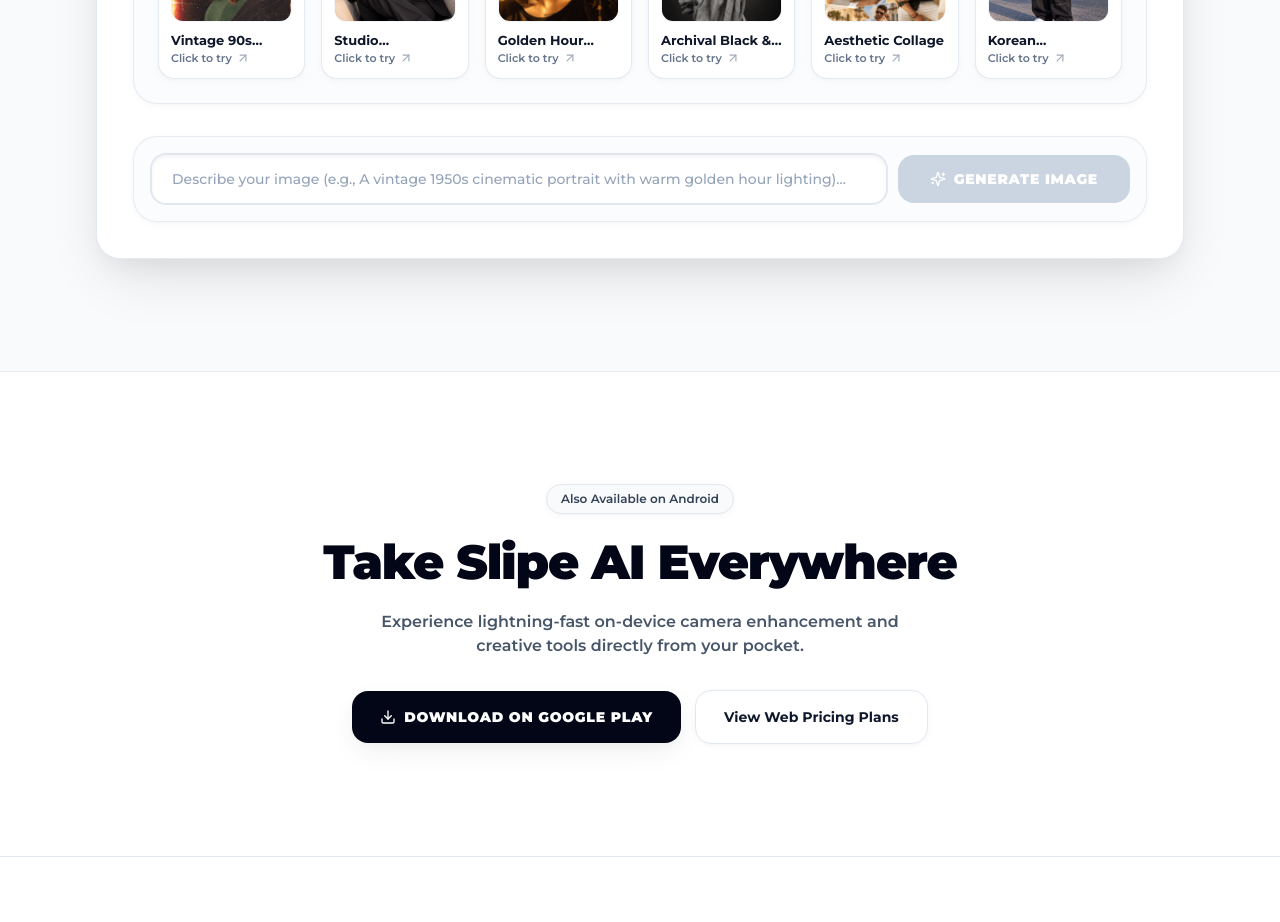
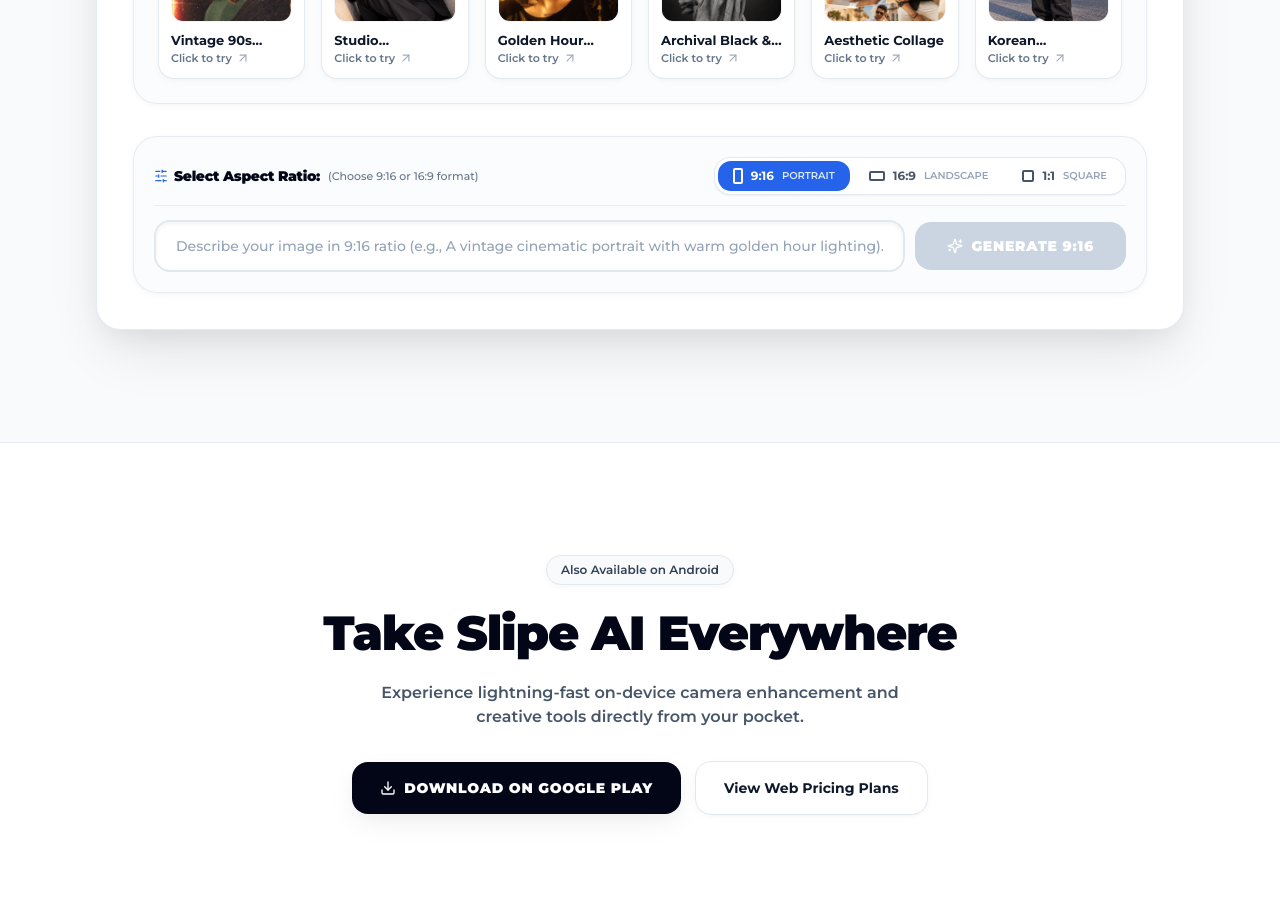
Before and after one commit to Sreerag111/slipeaiwebsite2, a Next.js app: page / in a window 1280 px wide. Shown: the part 4320-5242 px from the top of the page. Built offline with nearby package versions, Linux system fonts and the light colour scheme.

Commit message:
feat: add 9:16 and 16:9 aspect ratio options for AI image generation

```diff
--- a/app/api/generate-image/route.ts
+++ b/app/api/generate-image/route.ts
@@ -1,9 +1,12 @@
 import { NextRequest, NextResponse } from 'next/server';
+
+export const maxDuration = 60; // Allow sufficient time for AI image synthesis
 
 export async function POST(req: NextRequest) {
   try {
     const body = await req.json();
     const prompt = body?.prompt;
+    const requestedRatio = body?.aspectRatio || '1:1';
 
     if (!prompt || typeof prompt !== 'string' || !prompt.trim()) {
       return NextResponse.json(
@@ -13,21 +16,36 @@ export async function POST(req: NextRequest) {
     }
 
     const trimmedPrompt = prompt.trim();
+
+    // Map aspect ratios to exact dimensions supported by OpenAI image generation models
+    let targetSize = '1024x1024';
+    let normalizedRatio = '1:1';
+
+    if (requestedRatio === '9:16' || requestedRatio === 'portrait') {
+      targetSize = '1024x1792';
+      normalizedRatio = '9:16';
+    } else if (requestedRatio === '16:9' || requestedRatio === 'landscape') {
+      targetSize = '1792x1024';
+      normalizedRatio = '16:9';
+    } else if (body?.size) {
+      targetSize = body.size;
+    }
+
     const primaryKey = process.env.IMAGE_GEN_API_KEY || '';
     const secondaryKey = process.env.OPENAI_API_KEY || '';
 
     const keysToTry = [primaryKey, secondaryKey].filter(Boolean);
 
-    // Try OpenAI gpt-image-2 model with fallback to gpt-image-1.5 / dall-e-3
+    // Try OpenAI models: gpt-image-2 (primary verified), gpt-image-1.5, chatgpt-image-latest, dall-e-3
     for (const key of keysToTry) {
-      const modelsToTry = ['gpt-image-2', 'gpt-image-1.5', 'dall-e-3'];
+      const modelsToTry = ['gpt-image-2', 'gpt-image-1.5', 'chatgpt-image-latest', 'dall-e-3'];
       for (const model of modelsToTry) {
         try {
           const payload: any = {
             model,
             prompt: trimmedPrompt,
             n: 1,
-            size: '1024x1024',
+            size: targetSize,
           };
 
           const response = await fetch('https://api.openai.com/v1/images/generations', {
@@ -57,13 +75,15 @@ export async function POST(req: NextRequest) {
                   success: true,
                   imageUrl,
                   prompt: trimmedPrompt,
-                  model: 'gpt-image-2',
+                  model,
+                  aspectRatio: normalizedRatio,
+                  size: targetSize,
                 });
               }
             }
           } else {
             const errText = await response.text();
-            console.warn(`OpenAI image generation error with model ${model}:`, errText);
+            console.warn(`OpenAI image generation error with model ${model} (size: ${targetSize}):`, errText);
           }
         } catch (callErr) {
           console.warn(`Error invoking OpenAI model ${model}:`, callErr);
--- a/components/AIImageCreation.tsx
+++ b/components/AIImageCreation.tsx
@@ -8,6 +8,7 @@ import {
   RotateCcw,
   ArrowUpRight,
   Check,
+  SlidersHorizontal,
 } from 'lucide-react';
 import { saveAs } from 'file-saver';
 
@@ -15,8 +16,12 @@ interface AIImageCreationProps {
   onStartEnhancing?: () => void;
 }
 
+export type AspectRatio = '9:16' | '16:9' | '1:1';
+
 export function AIImageCreation({ onStartEnhancing }: AIImageCreationProps) {
   const [prompt, setPrompt] = useState('');
+  const [aspectRatio, setAspectRatio] = useState<AspectRatio>('9:16');
+  const [generatedRatio, setGeneratedRatio] = useState<AspectRatio>('9:16');
   const [isGenerating, setIsGenerating] = useState(false);
   const [generatedImageUrl, setGeneratedImageUrl] = useState<string | null>(null);
   const [lastPrompt, setLastPrompt] = useState<string>('');
@@ -64,13 +69,17 @@ export function AIImageCreation({ onStartEnhancing }: AIImageCreationProps) {
       const res = await fetch('/api/generate-image', {
         method: 'POST',
         headers: { 'Content-Type': 'application/json' },
-        body: JSON.stringify({ prompt: textToUse }),
+        body: JSON.stringify({
+          prompt: textToUse,
+          aspectRatio,
+        }),
       });
 
       const data = await res.json();
       if (res.ok && data.imageUrl) {
         setGeneratedImageUrl(data.imageUrl);
         setLastPrompt(textToUse);
+        setGeneratedRatio(data.aspectRatio || aspectRatio);
       } else {
         alert(data.error || 'Failed to generate image. Please try again.');
       }
@@ -85,6 +94,7 @@ export function AIImageCreation({ onStartEnhancing }: AIImageCreationProps) {
   const handleDownload = () => {
     if (!generatedImageUrl) return;
     try {
+      const ratioTag = generatedRatio.replace(':', 'x');
       if (generatedImageUrl.startsWith('data:')) {
         const parts = generatedImageUrl.split(',');
         const mime = parts[0].match(/:(.*?);/)?.[1] || 'image/png';
@@ -95,15 +105,30 @@ export function AIImageCreation({ onStartEnhancing }: AIImageCreationProps) {
         }
         const byteArray = new Uint8Array(byteNumbers);
         const blob = new Blob([byteArray], { type: mime });
-        saveAs(blob, `slipeai_creation_${Date.now()}.png`);
+        saveAs(blob, `slipeai_creation_${ratioTag}_${Date.now()}.png`);
       } else {
-        saveAs(generatedImageUrl, `slipeai_creation_${Date.now()}.png`);
+        saveAs(generatedImageUrl, `slipeai_creation_${ratioTag}_${Date.now()}.png`);
       }
     } catch (e) {
       console.error('Download error:', e);
       window.open(generatedImageUrl, '_blank');
     }
   };
+
+  // Dynamic layout classes based on aspect ratio
+  const stageRatioClass =
+    aspectRatio === '9:16'
+      ? 'aspect-[9/16] max-h-[580px] max-w-sm mx-auto'
+      : aspectRatio === '16:9'
+      ? 'aspect-video max-h-[520px] w-full'
+      : 'aspect-square max-h-[520px] max-w-xl mx-auto';
+
+  const outputRatioClass =
+    generatedRatio === '9:16'
+      ? 'aspect-[9/16] max-h-[640px] max-w-sm sm:max-w-md mx-auto'
+      : generatedRatio === '16:9'
+      ? 'aspect-video max-h-[560px] w-full'
+      : 'aspect-square max-h-[560px] max-w-xl mx-auto';
 
   return (
     <section id="create" className="py-14 sm:py-20 md:py-28 border-t border-slate-200/80 bg-[#F8FAFC]">
@@ -141,8 +166,8 @@ export function AIImageCreation({ onStartEnhancing }: AIImageCreationProps) {
 
           {/* Central Output / Showcase Stage */}
           {isGenerating ? (
-            /* Generating Stage: ONLY show Generating with animation (no icons, no subtitles, no progress bar) */
-            <div className="relative aspect-square sm:aspect-[16/10] max-h-[520px] w-full rounded-2xl border border-slate-200 bg-slate-50/90 flex items-center justify-center p-6 overflow-hidden container-shade">
+            /* Generating Stage: ONLY show Generating with animation */
+            <div className={`relative ${stageRatioClass} w-full rounded-2xl border border-slate-200 bg-slate-50/90 flex items-center justify-center p-6 overflow-hidden container-shade transition-all duration-300`}>
               {/* Full container background shimmer sweep */}
               <div className="absolute inset-0 pointer-events-none overflow-hidden">
                 <div className="w-[200%] h-full -translate-x-full animate-shimmer bg-gradient-to-r from-transparent via-blue-500/10 to-transparent" />
@@ -163,19 +188,27 @@ export function AIImageCreation({ onStartEnhancing }: AIImageCreationProps) {
           ) : generatedImageUrl ? (
             /* Output Display Stage */
             <div className="space-y-6">
-              <div className="relative aspect-square sm:aspect-[16/10] max-h-[560px] w-full rounded-2xl overflow-hidden border border-slate-200 bg-slate-900 flex items-center justify-center container-shade-lg group">
+              <div className={`relative ${outputRatioClass} w-full rounded-2xl overflow-hidden border border-slate-200 bg-slate-950 flex items-center justify-center container-shade-lg group shadow-xl transition-all duration-300`}>
                 <img
                   src={generatedImageUrl}
                   alt={lastPrompt}
                   className="max-h-full max-w-full object-contain"
                 />
+
+                {/* Ratio & Model Badge */}
+                <div className="absolute top-3 right-3 flex items-center gap-1.5 bg-slate-950/85 backdrop-blur-md border border-white/10 text-white text-[11px] font-black px-2.5 py-1 rounded-lg shadow-md">
+                  <span className="text-blue-400">{generatedRatio}</span>
+                  <span className="text-slate-400 font-semibold text-[10px]">
+                    {generatedRatio === '9:16' ? 'Portrait' : generatedRatio === '16:9' ? 'Landscape' : 'Square'}
+                  </span>
+                </div>
               </div>
 
               {/* Prompt recap & action buttons */}
               <div className="flex flex-col sm:flex-row items-start sm:items-center justify-between gap-4 p-4 rounded-2xl bg-slate-50 border border-slate-200/80">
                 <div className="space-y-0.5 max-w-xl">
                   <span className="text-[10px] font-black uppercase tracking-wider text-slate-500">
-                    Generated Description
+                    Generated Description ({generatedRatio})
                   </span>
                   <p className="text-xs sm:text-sm font-bold text-slate-900 line-clamp-2">
                     &ldquo;{lastPrompt}&rdquo;
@@ -188,7 +221,7 @@ export function AIImageCreation({ onStartEnhancing }: AIImageCreationProps) {
                     className="flex-1 sm:flex-none flex items-center justify-center gap-2 px-5 py-2.5 rounded-xl bg-slate-900 hover:bg-slate-800 text-white font-bold text-xs shadow-md transition-all active:scale-95"
                   >
                     <Download className="h-4 w-4" />
-                    <span>Download Image</span>
+                    <span>Download Image ({generatedRatio})</span>
                   </button>
 
                   <button
@@ -221,7 +254,7 @@ export function AIImageCreation({ onStartEnhancing }: AIImageCreationProps) {
               </p>
             </div>
 
-            {/* Amazing Responsive Grid: 2 cols on mobile, 3 cols on tablet, 6 cols on laptop/desktop */}
+            {/* Responsive Grid: 2 cols on mobile, 3 cols on tablet, 6 cols on laptop/desktop */}
             <div className="grid grid-cols-2 sm:grid-cols-3 lg:grid-cols-6 gap-3 sm:gap-4">
               {stylePresets.map((style, idx) => {
                 const isSelected = prompt === style.prompt;
@@ -271,8 +304,79 @@ export function AIImageCreation({ onStartEnhancing }: AIImageCreationProps) {
             </div>
           </div>
 
-          {/* Bottom Prompt Bar: "Describe your image" */}
-          <div className="rounded-3xl border border-slate-200/80 bg-slate-50/60 p-3 sm:p-4 container-shade-sm space-y-2">
+          {/* Bottom Prompt Bar: "Describe your image" with Aspect Ratio selector directly above */}
+          <div className="rounded-3xl border border-slate-200/80 bg-slate-50/60 p-4 sm:p-5 container-shade-sm space-y-3.5">
+            {/* Aspect Ratio Selector (Above "Describe your image") */}
+            <div className="flex flex-col sm:flex-row sm:items-center justify-between gap-2.5 pb-2.5 border-b border-slate-200/70">
+              <div className="flex items-center gap-2">
+                <span className="text-xs sm:text-sm font-black text-slate-950 tracking-tight flex items-center gap-1.5">
+                  <SlidersHorizontal className="w-3.5 h-3.5 text-blue-600" />
+                  Select Aspect Ratio:
+                </span>
+                <span className="text-[11px] text-slate-500 font-medium hidden sm:inline">
+                  (Choose 9:16 or 16:9 format)
+                </span>
+              </div>
+
+              {/* Functional Aspect Ratio Options */}
+              <div className="inline-flex items-center gap-1.5 p-1 bg-white border border-slate-200/90 rounded-2xl shadow-sm self-start sm:self-auto">
+                {/* 9:16 Ratio Button */}
+                <button
+                  type="button"
+                  onClick={() => setAspectRatio('9:16')}
+                  className={`flex items-center gap-2 px-3 sm:px-3.5 py-1.5 rounded-xl text-xs font-bold transition-all ${
+                    aspectRatio === '9:16'
+                      ? 'bg-blue-600 text-white shadow-sm ring-1 ring-blue-600'
+                      : 'text-slate-600 hover:text-slate-950 hover:bg-slate-100'
+                  }`}
+                  title="9:16 Vertical Portrait (1024x1792) - Reels, Stories & Mobile Wallpaper"
+                >
+                  <span className="inline-block w-2.5 h-4 border-2 border-current rounded-[2px]" />
+                  <span>9:16</span>
+                  <span className={`text-[10px] uppercase font-semibold hidden sm:inline ${aspectRatio === '9:16' ? 'text-blue-100' : 'text-slate-400'}`}>
+                    Portrait
+                  </span>
+                </button>
+
+                {/* 16:9 Ratio Button */}
+                <button
+                  type="button"
+                  onClick={() => setAspectRatio('16:9')}
+                  className={`flex items-center gap-2 px-3 sm:px-3.5 py-1.5 rounded-xl text-xs font-bold transition-all ${
+                    aspectRatio === '16:9'
+                      ? 'bg-blue-600 text-white shadow-sm ring-1 ring-blue-600'
+                      : 'text-slate-600 hover:text-slate-950 hover:bg-slate-100'
+                  }`}
+                  title="16:9 Widescreen Landscape (1792x1024) - Cinematic, Banner & Desktop"
+                >
+                  <span className="inline-block w-4 h-2.5 border-2 border-current rounded-[2px]" />
+                  <span>16:9</span>
+                  <span className={`text-[10px] uppercase font-semibold hidden sm:inline ${aspectRatio === '16:9' ? 'text-blue-100' : 'text-slate-400'}`}>
+                    Landscape
+                  </span>
+                </button>
+
+                {/* 1:1 Ratio Button */}
+                <button
+                  type="button"
+                  onClick={() => setAspectRatio('1:1')}
+                  className={`flex items-center gap-2 px-3 sm:px-3.5 py-1.5 rounded-xl text-xs font-bold transition-all ${
+                    aspectRatio === '1:1'
+                      ? 'bg-blue-600 text-white shadow-sm ring-1 ring-blue-600'
+                      : 'text-slate-600 hover:text-slate-950 hover:bg-slate-100'
+                  }`}
+                  title="1:1 Square (1024x1024) - Profile Avatar & Square Post"
+                >
+                  <span className="inline-block w-3 h-3 border-2 border-current rounded-[2px]" />
+                  <span>1:1</span>
+                  <span className={`text-[10px] uppercase font-semibold hidden sm:inline ${aspectRatio === '1:1' ? 'text-blue-100' : 'text-slate-400'}`}>
+                    Square
+                  </span>
+                </button>
+              </div>
+            </div>
+
+            {/* Prompt input row: "Describe your image" */}
             <div className="relative flex flex-col sm:flex-row gap-2.5 items-stretch sm:items-center">
               <div className="relative flex-1">
                 <input
@@ -285,7 +389,7 @@ export function AIImageCreation({ onStartEnhancing }: AIImageCreationProps) {
                     }
                   }}
                   disabled={isGenerating}
-                  placeholder="Describe your image (e.g., A vintage 1950s cinematic portrait with warm golden hour lighting)..."
+                  placeholder={`Describe your image in ${aspectRatio} ratio (e.g., A vintage cinematic portrait with warm golden hour lighting)...`}
                   className="w-full bg-white border-2 border-slate-200 focus:border-blue-600 focus:ring-4 focus:ring-blue-500/10 px-4 sm:px-5 py-3.5 rounded-2xl text-xs sm:text-sm text-slate-950 font-medium placeholder-slate-400 outline-none transition-all shadow-inner"
                 />
               </div>
@@ -297,7 +401,7 @@ export function AIImageCreation({ onStartEnhancing }: AIImageCreationProps) {
                 className="flex items-center justify-center gap-2 px-6 sm:px-8 py-3.5 rounded-2xl bg-blue-600 hover:bg-blue-700 disabled:bg-slate-300 text-white font-black text-xs sm:text-sm uppercase tracking-wider shadow-md hover:shadow-lg disabled:shadow-none transition-all active:scale-95 shrink-0"
               >
                 <Sparkles className="h-4 w-4" />
-                <span>{isGenerating ? 'Generating...' : 'Generate Image'}</span>
+                <span>{isGenerating ? 'Generating...' : `Generate ${aspectRatio}`}</span>
               </button>
             </div>
           </div>
```
